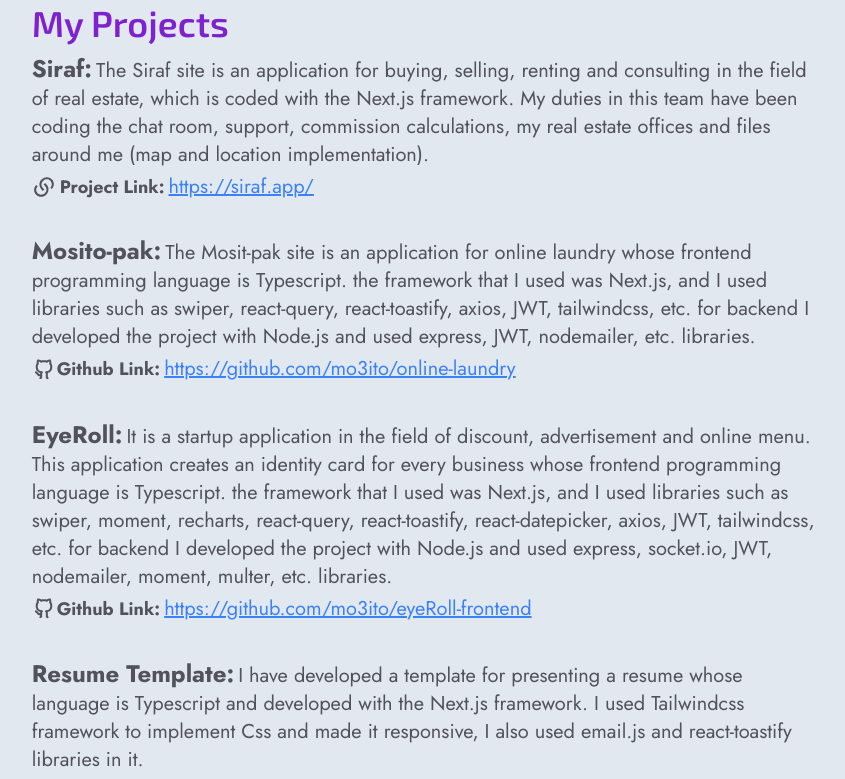
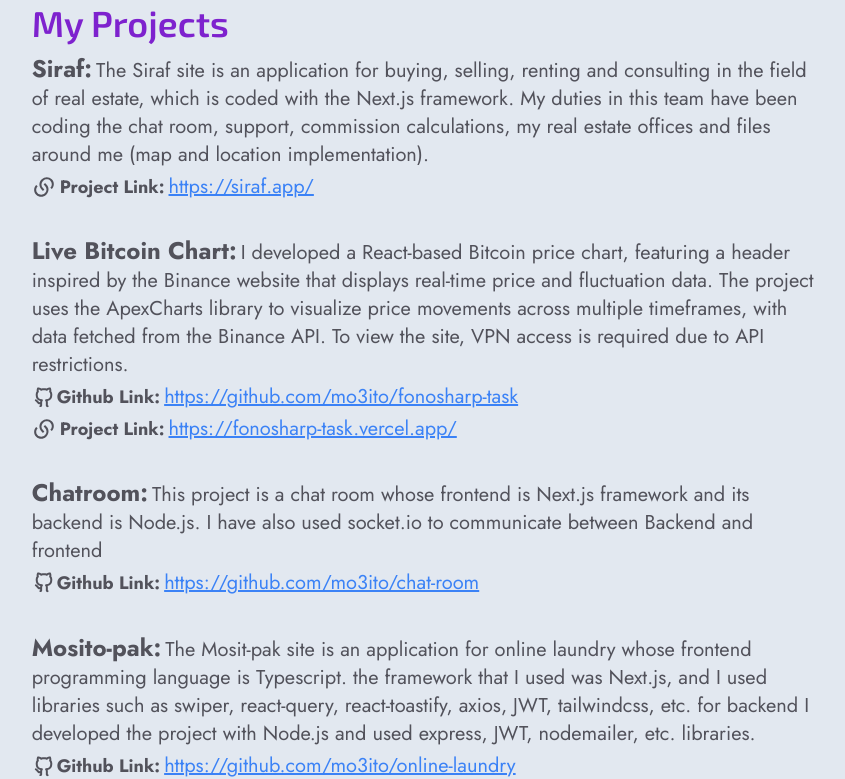
Before and after one commit to mo3ito/resume-template, a Next.js app: page / in a window 1280 px wide. Shown: the part 1367-2146 px from the top of the page, without its empty margins (379-1224 px from the left). Built offline with nearby package versions, Linux system fonts and the light colour scheme.

Commit message:
add new projects

```diff
--- a/data/data.ts
+++ b/data/data.ts
@@ -9,7 +9,7 @@ const data = {
   skills:
     "Html5, Css3, JavaScript, TypeScript, React, Next.js, Pwa, Tailwindcss, Bootstrap, Redux, Node.js, MongoDB, Rest Api, Npm, Git, Docker, Responsive Design, Linux, English",
   yearsExperience: "+2",
-  projectDone: "+5",
+  projectDone: "+6",
   homeIntroduce:
     "My journey into coding began with a fascination for problem-solving – a passion that continues to fuel my endeavors today. I've always been averse to routine and passionate about creating. One of the main reasons for my interest in programming and technology is creating websites and apps that make life easier. Whether it's architecting elegant solutions to intricate UI/UX dilemmas or optimizing performance through ingenious coding techniques, I approach each task with an unwavering commitment to excellence. I'm constantly enamored with learning and improving myself, implementing projects with the latest methods.",
   aboutMe:
@@ -74,6 +74,21 @@ const data = {
     },
     {
       id: "project-2",
+      projectName: "Live Bitcoin Chart",
+      descriptionProject:
+        "I developed a React-based Bitcoin price chart, featuring a header inspired by the Binance website that displays real-time price and fluctuation data. The project uses the ApexCharts library to visualize price movements across multiple timeframes, with data fetched from the Binance API. To view the site, VPN access is required due to API restrictions.",
+      linkProject: "https://fonosharp-task.vercel.app/",
+      githubLink: "https://github.com/mo3ito/fonosharp-task",
+    },
+    {
+      id: "project-3",
+      projectName: "Chatroom",
+      descriptionProject:
+        "This project is a chat room whose frontend is Next.js framework and its backend is Node.js. I have also used socket.io to communicate between Backend and frontend",
+      githubLink: "https://github.com/mo3ito/chat-room",
+    },
+    {
+      id: "project-4",
       projectName: "Mosito-pak",
       descriptionProject:
         "The Mosit-pak site is an application for online laundry whose frontend programming language is Typescript. the framework that I used was Next.js, and I used libraries such as swiper, react-query, react-toastify, axios, JWT, tailwindcss, etc. for backend I developed the project with Node.js and used express, JWT, nodemailer, etc. libraries.",
@@ -81,14 +96,14 @@ const data = {
     },
 
     {
-      id: "project-3",
+      id: "project-5",
       projectName: "EyeRoll",
       descriptionProject:
         "It is a startup application in the field of discount, advertisement and online menu. This application creates an identity card for every business whose frontend programming language is Typescript. the framework that I used was Next.js, and I used libraries such as swiper, moment, recharts, react-query, react-toastify, react-datepicker, axios, JWT, tailwindcss, etc. for backend I developed the project with Node.js and used express, socket.io, JWT, nodemailer, moment, multer, etc. libraries.",
       githubLink: "https://github.com/mo3ito/eyeRoll-frontend",
     },
     {
-      id: "project-4",
+      id: "project-6",
       projectName: "Resume Template",
       descriptionProject:
         "I have developed a template for presenting a resume whose language is Typescript and developed with the Next.js framework. I used Tailwindcss framework to implement Css and made it responsive, I also used email.js and react-toastify libraries in it.",
```
